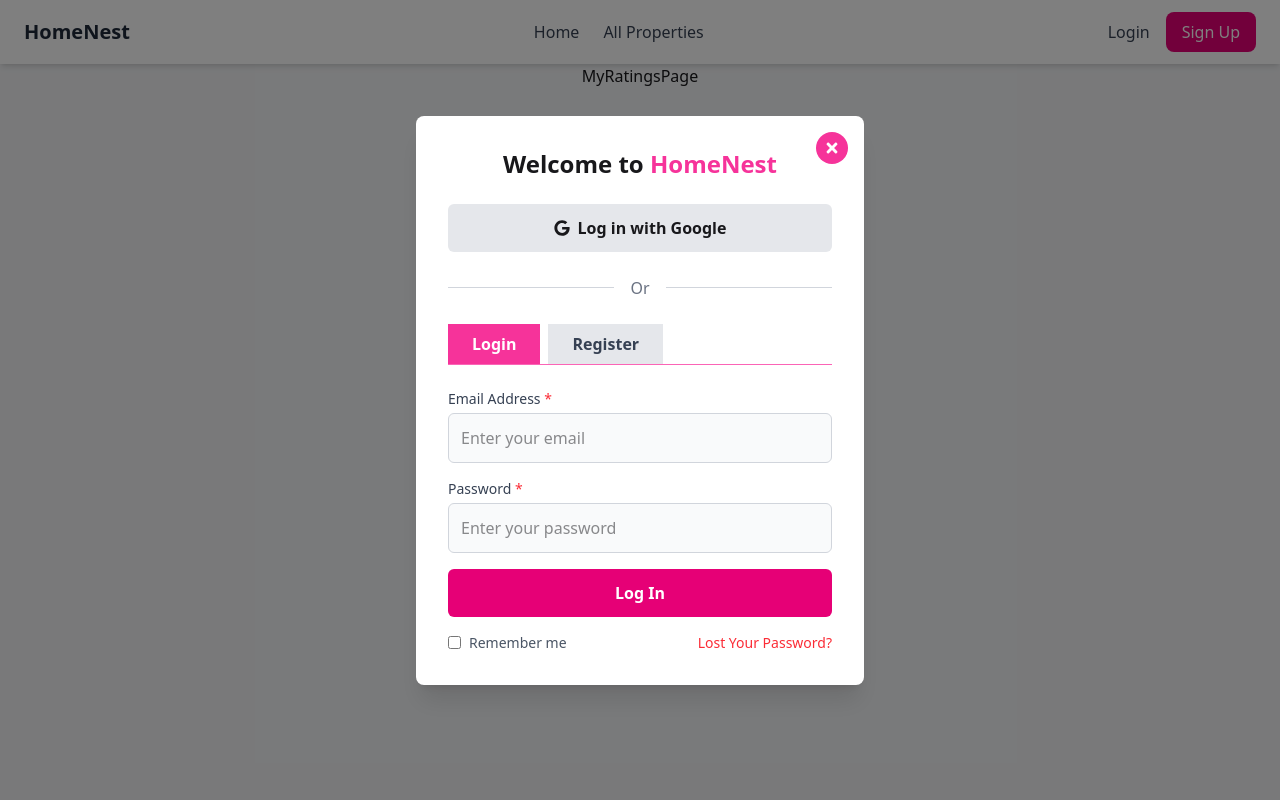
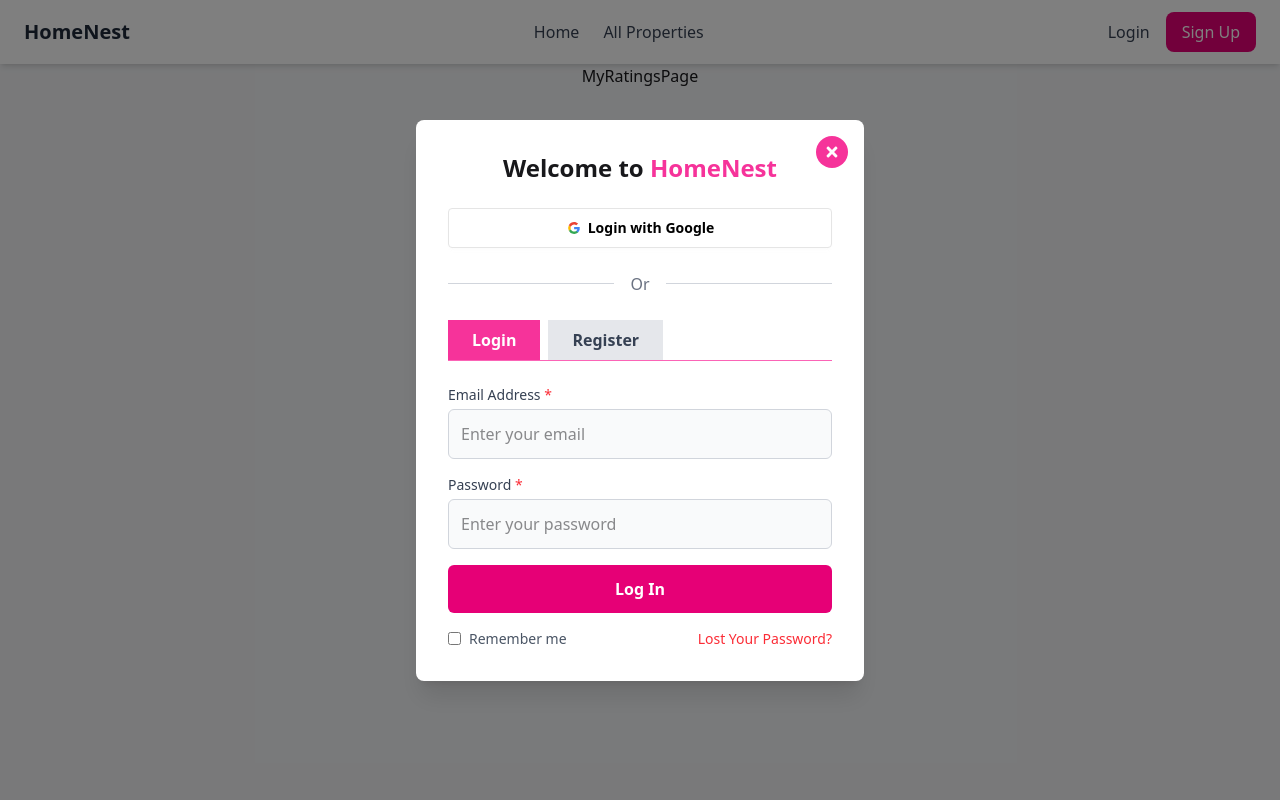
Before and after one commit to ShoFiq6030/HomeNest-frontend, a React (Vite) app: page /my-ratings in a window 1280 px wide. Both pictures are taken after a click on the button "Login". Shown: the top 800 px of the page. Built offline with nearby package versions, Linux system fonts and the light colour scheme.

Commit message:
add- google login functionality

```diff
--- a/package.json
+++ b/package.json
@@ -12,6 +12,7 @@
   "dependencies": {
     "@tailwindcss/vite": "^4.1.15",
     "axios": "^1.13.2",
+    "firebase": "^12.5.0",
     "react": "^19.1.1",
     "react-dom": "^19.1.1",
     "react-icons": "^5.5.0",
--- a/src/components/common/Navbar.jsx
+++ b/src/components/common/Navbar.jsx
@@ -12,6 +12,7 @@
   const [isModalOpen, setIsModalOpen] = useState(false);
   const [isAddPropertyModalOpen, setIsAddPropertyModalOpen] = useState(false);
   const [showUserDropDown, setShowUserDropDown] = useState(false);
+  const [activeTab, setActiveTab] = useState("login");
 
   const handleLogout = async () => {
     try {
@@ -41,6 +42,8 @@
       <div className="max-w-7xl mx-auto flex items-center justify-between px-6 py-3">
         <LoginAndRegistration
           isOpen={isModalOpen}
+          activeTab={activeTab}
+          setActiveTab={setActiveTab}
           onClose={() => setIsModalOpen(false)}
         />
         {/* ✅ Logo */}
@@ -77,10 +80,16 @@
               className="flex items-center gap-4"
               onClick={() => setIsModalOpen(true)}
             >
-              <button className="text-gray-700 hover:text-pink-600 transition">
+              <button
+                onClick={() => setActiveTab("login")}
+                className="text-gray-700 hover:text-pink-600 transition"
+              >
                 Login
               </button>
-              <button className="bg-pink-600 text-white px-4 py-2 rounded-lg hover:bg-pink-700 transition">
+              <button
+                onClick={() => setActiveTab("register")}
+                className="bg-pink-600 text-white px-4 py-2 rounded-lg hover:bg-pink-700 transition"
+              >
                 Sign Up
               </button>
             </div>
@@ -121,7 +130,7 @@
                   <hr className="my-2" />
                   <button
                     onClick={handleLogout}
-                    className="w-full text-left text-red-600 hover:text-red-700 font-medium"
+                    className="w-full text-left text-red-600 hover:text-red-700 font-medium cursor-pointer"
                   >
                     Log out
                   </button>
--- a/src/components/common/PropertyCard.jsx
+++ b/src/components/common/PropertyCard.jsx
@@ -28,7 +28,7 @@
   const formattedPrice = price?.toLocaleString();
 
   return (
-    <div className="bg-white rounded-2xl w-[300px] overflow-hidden shadow-md hover:shadow-xl transition-all duration-300">
+    <div className="bg-white  w-[300px] overflow-hidden shadow-md hover:shadow-xl transition-all duration-300">
       {/* Image Section */}
       <div className="relative">
         <img src={image} alt={name} className="w-full h-56 object-cover" />
--- a/src/components/loginRegistration/LoginAndRegistration.jsx
+++ b/src/components/loginRegistration/LoginAndRegistration.jsx
@@ -4,21 +4,8 @@
 import { toast } from "react-toastify";
 import { useAuth } from "../../hooks/useAuth";
 
-/**
- * Helper component for Social Login Buttons
- */
-const SocialButton = ({ icon, text, bgColor }) => (
-  <button
-    className={`flex items-center justify-center w-full py-3 rounded-md  font-semibold ${bgColor} hover:opacity-90 transition-opacity`}
-  >
-    {icon}
-    <span className="ml-2">{text}</span>
-  </button>
-);
+// Helper component for Form Inputs
 
-/**
- * Helper component for Form Inputs
- */
 const FormInput = ({ label, type = "text", id }) => (
   <div className="mb-4">
     <label
@@ -40,11 +27,15 @@
 /**
  * Main Login Modal Component
  */
-export default function LoginAndRegistration({ isOpen, onClose }) {
-  const [activeTab, setActiveTab] = useState("login");
+export default function LoginAndRegistration({
+  isOpen,
+  onClose,
+  activeTab,
+  setActiveTab,
+}) {
   const [loading, setLoading] = useState(false);
   const [error, setError] = useState(null);
-  const { user, login, logout, authLoading } = useAuth();
+  const { user, setUser, login, logout, authLoading, googleSignin } = useAuth();
 
   if (!isOpen) return null;
 
@@ -69,9 +60,8 @@
         const user = res.data.user;
         login(token, user);
 
-        console.log(res);
-        // TODO: store token, close modal, etc.
-        // onClose();
+        // console.log(res);
+        onClose();
       }
     } catch (err) {
       console.error("login error:", err);
@@ -79,6 +69,44 @@
         err?.response?.data?.message ||
         err?.message ||
         "Login failed. Please check your credentials.";
+      setError(msg);
+    } finally {
+      setLoading(false);
+    }
+  };
+
+  const handleGoogleSignin = async () => {
+    setLoading(true);
+    setError(null);
+    try {
+      const result = await googleSignin();
+      const user = result.user;
+
+      // console.log(user);
+      // Get Firebase-issued ID token (verified JWT from Google)
+      const idToken = await user.getIdToken();
+      // console.log(idToken);
+
+      // Send it to your backend for verification + DB entry
+      const res = await axios.post(
+        `${import.meta.env.VITE_API_BASE_URL}/api/users/google-login`,
+        {
+          firebaseToken: idToken,
+        }
+      );
+
+      // Backend returns your app's token and user data
+      // console.log(res);
+
+      localStorage.setItem("token", res.data.token);
+      setUser(res.data.user);
+      toast.success("google login successful ");
+      onClose();
+      // console.log("Google login successful:", res.data);
+    } catch (err) {
+      console.error("Google login error:", err);
+      const msg =
+        err?.response?.data?.message || err?.message || "Google login failed!";
       setError(msg);
     } finally {
       setLoading(false);
@@ -114,16 +142,39 @@
         {/* 5. Social Logins */}
 
         <div className="flex flex-col gap-3">
-          <SocialButton
-            icon={<FaGoogle />}
-            text="Log in with Google"
-            bgColor="bg-gray-200"
-          />
-          {/* <SocialButton
-            icon={<FaTwitter />}
-            text="Log in with Twitter"
-            bgColor="bg-sky-500"
-          /> */}
+          <button
+            className="btn bg-white text-black border-[#e5e5e5]"
+            onClick={handleGoogleSignin}
+          >
+            <svg
+              aria-label="Google logo"
+              width="16"
+              height="16"
+              xmlns="http://www.w3.org/2000/svg"
+              viewBox="0 0 512 512"
+            >
+              <g>
+                <path d="m0 0H512V512H0" fill="#fff"></path>
+                <path
+                  fill="#34a853"
+                  d="M153 292c30 82 118 95 171 60h62v48A192 192 0 0190 341"
+                ></path>
+                <path
+                  fill="#4285f4"
+                  d="m386 400a140 175 0 0053-179H260v74h102q-7 37-38 57"
+                ></path>
+                <path
+                  fill="#fbbc02"
+                  d="m90 341a208 200 0 010-171l63 49q-12 37 0 73"
+                ></path>
+                <path
+                  fill="#ea4335"
+                  d="m153 219c22-69 116-109 179-50l55-54c-78-75-230-72-297 55"
+                ></path>
+              </g>
+            </svg>
+            Login with Google
+          </button>
         </div>
 
         {/* 6. "Or" Separator */}
--- a/src/context/AuthContext.jsx
+++ b/src/context/AuthContext.jsx
@@ -1,8 +1,14 @@
 import React, { createContext, useState, useEffect } from "react";
 import axios from "axios";
+import { getAuth, GoogleAuthProvider, signInWithPopup } from "firebase/auth";
+
+import app from "../utils/firebaseConfig";
 
 // Create context
 export const AuthContext = createContext();
+
+const auth = getAuth(app);
+const provider = new GoogleAuthProvider();
 
 // Provider
 export const AuthProvider = ({ children }) => {
@@ -22,9 +28,12 @@
 
   const fetchUserProfile = async (token) => {
     try {
-      const res = await axios.get(`${import.meta.env.VITE_API_BASE_URL}/api/users/token/profile`, {
-        headers: { Authorization: `Bearer ${token}` },
-      });
+      const res = await axios.get(
+        `${import.meta.env.VITE_API_BASE_URL}/api/users/token/profile`,
+        {
+          headers: { Authorization: `Bearer ${token}` },
+        }
+      );
       setUser(res.data);
     } catch (err) {
       console.error("Failed to fetch user profile:", err);
@@ -32,6 +41,10 @@
     } finally {
       setAuthLoading(false);
     }
+  };
+  // google login with firebase
+  const googleSignin = () => {
+    return signInWithPopup(auth, provider);
   };
 
   const login = (token, userData) => {
@@ -45,7 +58,9 @@
   };
 
   return (
-    <AuthContext.Provider value={{ user, login, logout, authLoading }}>
+    <AuthContext.Provider
+      value={{ user, login, logout, authLoading, googleSignin, setUser }}
+    >
       {children}
     </AuthContext.Provider>
   );
--- a/src/router/Router.jsx
+++ b/src/router/Router.jsx
@@ -40,11 +40,6 @@
         path: "/my-ratings",
         element: <MyRatingsPage />,
       },
-
-      {
-        path: "*",
-        element: <NotFoundPage />,
-      },
     ],
   },
   {
--- /dev/null
+++ b/src/utils/firebaseConfig.js
@@ -0,0 +1,19 @@
+// Import the functions you need from the SDKs you need
+import { initializeApp } from "firebase/app";
+// TODO: Add SDKs for Firebase products that you want to use
+// https://firebase.google.com/docs/web/setup#available-libraries
+
+// Your web app's Firebase configuration
+
+const firebaseConfig = {
+    apiKey: import.meta.env.VITE_apiKey,
+    authDomain: import.meta.env.VITE_authDomain,
+    projectId: import.meta.env.VITE_projectId,
+    storageBucket: import.meta.env.VITE_storageBucket,
+    messagingSenderId: import.meta.env.VITE_messagingSenderId,
+    appId: import.meta.env.VITE_appId,
+};
+
+// Initialize Firebase
+const app = initializeApp(firebaseConfig);
+export default app;
```
Also changed, not shown: 1 other file (tests, documents, lock files or other folders).
